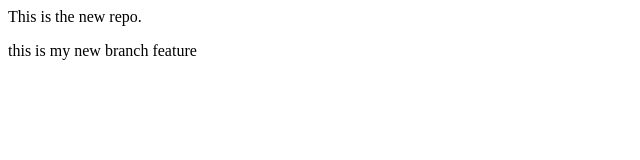
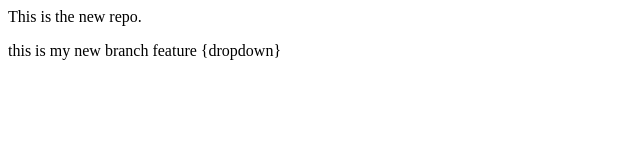
Before and after one commit to abhisheksssss/localrepo, a plain HTML site: page index.html in a window 1280 px wide. Shown: the full height of the page, 0-640 px from the left. Drawn offline with Linux system fonts and the light colour scheme.

Commit message:
add dropdown

```diff
--- a/index.html
+++ b/index.html
@@ -1,2 +1,2 @@
 <p>This is the new repo.</p>
-<p>this is my new branch feature</p>
+<p>this is my new branch feature {dropdown}</p>
```
